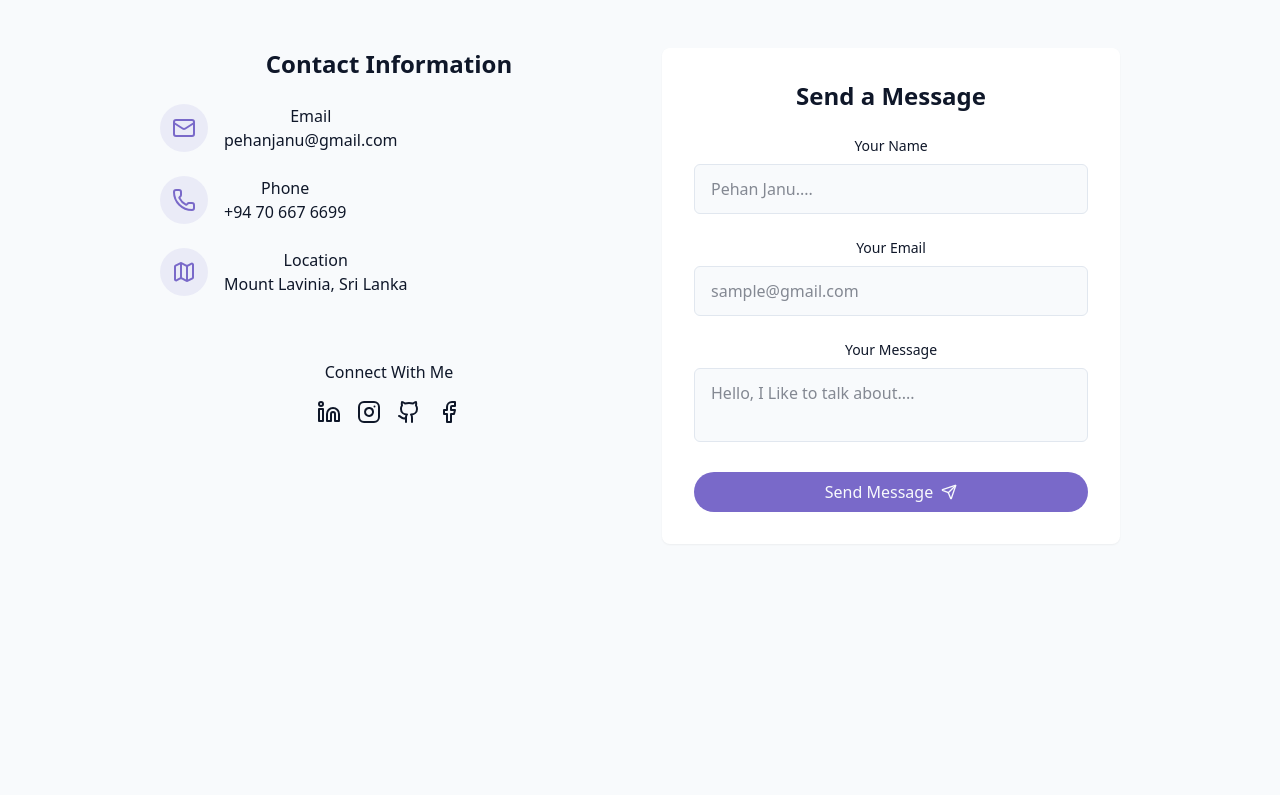
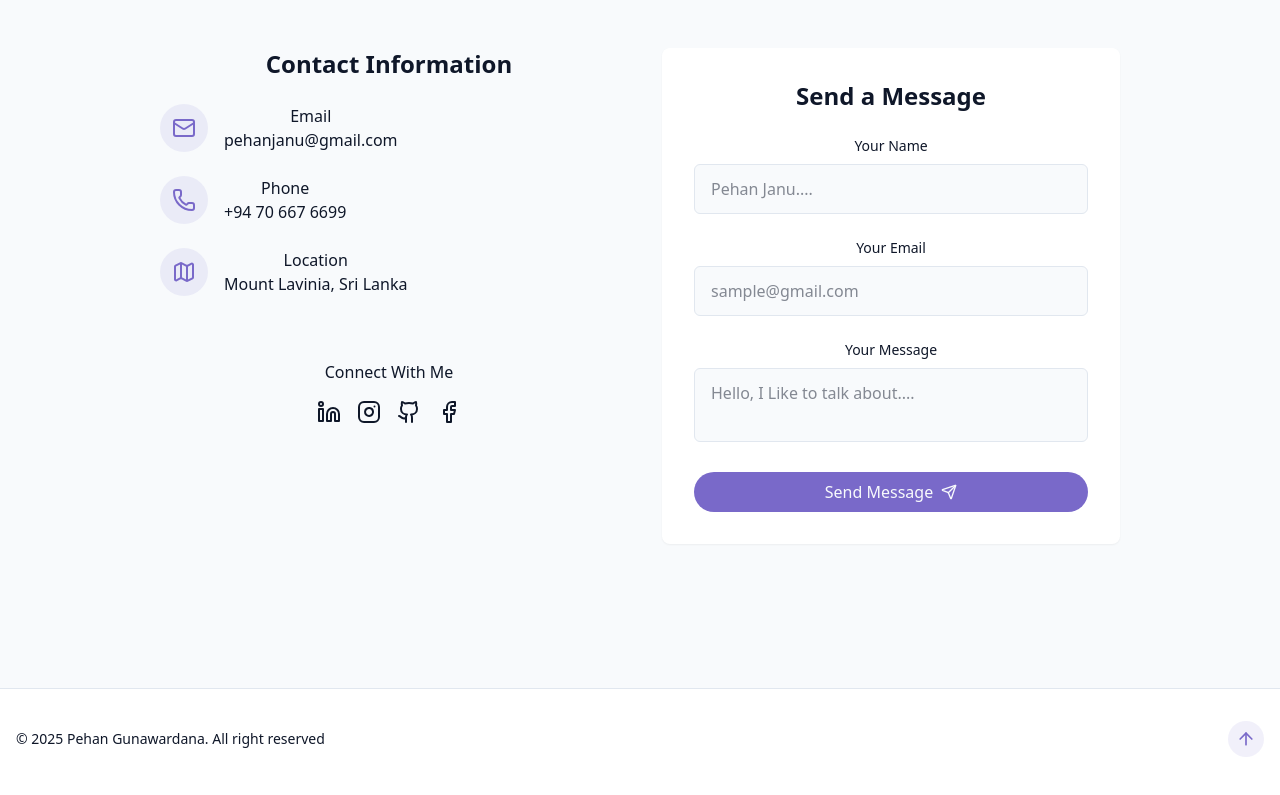
Before and after one commit to Pehan-janu/react-tailwind-portfolio, a React (Vite) app in the folder pehan-portfolio/: page / in a window 1280 px wide. Shown: the part 2982-3777 px from the top of the page. Before the commit the page ends 3622 px from the top, so only its background shows below. Built offline with nearby package versions, Linux system fonts and the light colour scheme.

Commit message:
Add and Style Footer Component

```diff
--- /dev/null
+++ b/pehan-portfolio/src/components/Footer.jsx
@@ -0,0 +1,16 @@
+import { ArrowUp } from "lucide-react";
+
+export const Footer = ()=> {
+  return (
+    <footer className="py-12 px-4 bg-card relative border-t border-border mt-12 pt-8 flex flex-wrap justify-between items-center">
+      {" "}
+      <p className="text-sm text-muted-foreground">&copy; {new Date().getFullYear()} Pehan Gunawardana. All right reserved
+
+      </p>
+
+      <a href="#hero" className="p-2 rounded-full bg-primary/10 hover:bg-primary/20 text-primary transition-colors">
+        <ArrowUp size={20}/>
+      </a>
+    </footer>
+  );
+};
--- a/pehan-portfolio/src/pages/Home.jsx
+++ b/pehan-portfolio/src/pages/Home.jsx
@@ -6,6 +6,7 @@
 import { SkillsSection } from "@/components/SkillsSection";
 import { ProjectsSection} from "@/components/ProjectsSection";
 import { ContactSection } from "@/components/ContactSection";
+import { Footer } from "@/components/Footer.jsx";
 
 export const Home = () => {
   return <div className="min-h-screen bg-background text-foreground overflow-x-hidden">
@@ -25,6 +26,6 @@
     </main>
 
     {/* Footer */}
-
+    < Footer/>
   </div>
 };
```
